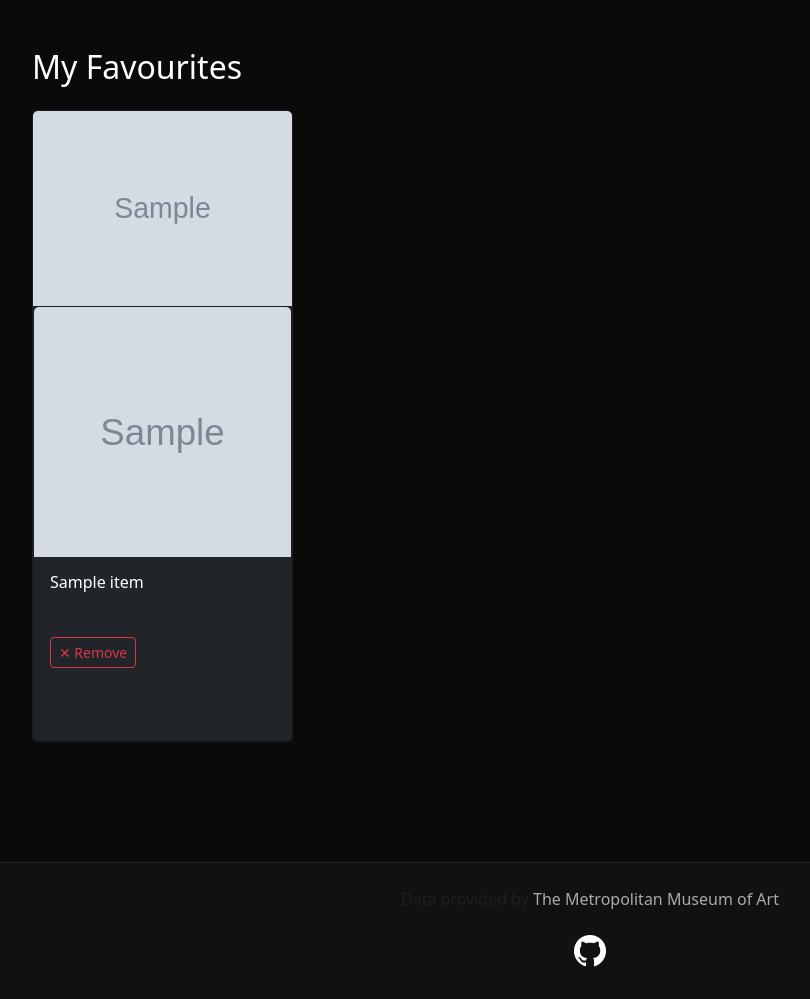
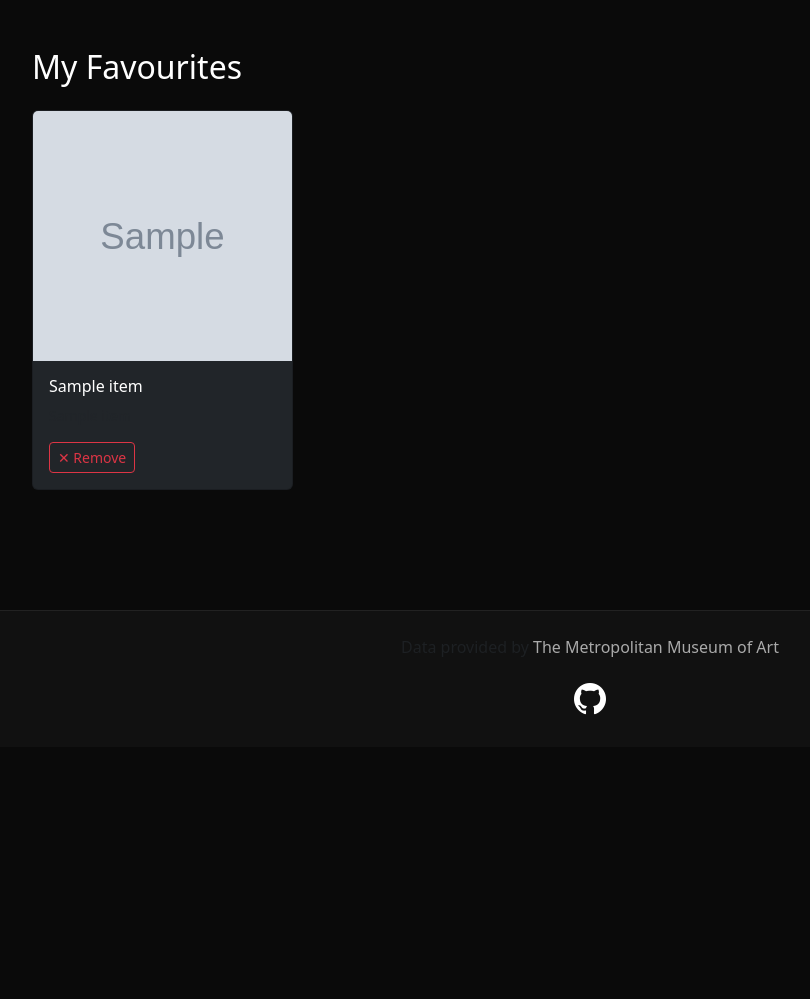
Before and after one commit to Harsha-04-r/Kalai-Daily, a Flask app: page /favourites in a window 1280 px wide. Shown: the part 63-1062 px from the top of the page, without its empty margins (50-860 px from the left). After the commit the page ends 778 px from the top, so only its background shows below. Run offline with Flask 3, Linux system fonts and the light colour scheme; a user stored in the database is signed in; tables that the repository leaves empty hold one stand-in row (values such as "Sample post"); grey boxes marked "Sample" are stand-in pictures; a database or web service that is not in the repository returns one stand-in record (values such as "Sample title"); data that the repository does not hold is empty; some libraries are stand-ins or nearby versions.

Commit message:
Fix duplicate image in favourites

```diff
--- a/templates/favourites.html
+++ b/templates/favourites.html
@@ -8,10 +8,6 @@
     <div class="row">
         {% for artwork in artworks %}
         <div class="col-12 col-md-6 col-lg-3 mb-4">
-            <div class="card bg-dark h-100">
-                <img src="{{ artwork.image_url }}"
-                     class="card-img-top"
-                     style="height: 250px; object-fit: cover;">
         <div class="card bg-dark h-100 position-relative">
 
             <a href="{{ url_for('artwork_detail', artwork_id=artwork.id) }}"
@@ -20,12 +16,20 @@
             <img src="{{ artwork.image_url }}"
                  class="card-img-top"
                  style="height:250px; object-fit:cover;">
+
             <div class="card-body">
                 <h6 class="card-title text-white">{{ artwork.title }}</h6>
                 <p class="card-text text-muted small">{{ artwork.artist }}</p>
-                        <form action="{{ url_for('remove_favourite',artwork_id=artwork.id) }}" method="POST" class="position-relative" style="z-index:2;">
+
+                <form action="{{ url_for('remove_favourite', artwork_id=artwork.id) }}"
+                      method="POST"
+                      class="position-relative"
+                      style="z-index:2;">
                     <input type="hidden" name="csrf_token" value="{{ csrf_token() }}">
-                            <button type="submit" class="btn btn-outline-danger btn-sm">✕ Remove </button>
+                    <button type="submit"
+                            class="btn btn-outline-danger btn-sm">
+                        ✕ Remove
+                    </button>
                 </form>
             </div>
 
```
Lines whose indentation alone changed are shown as unchanged.
